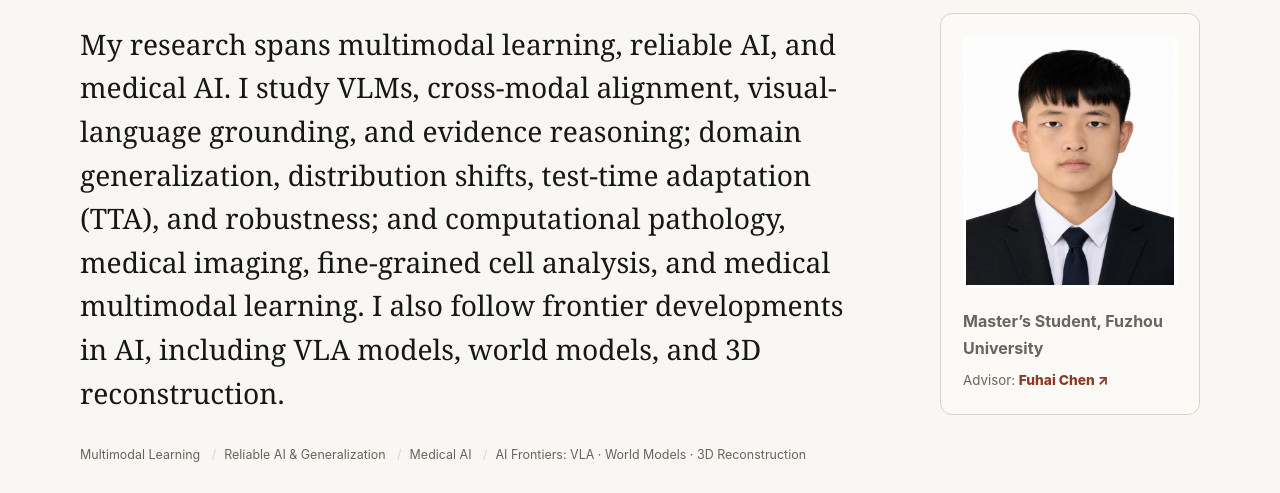
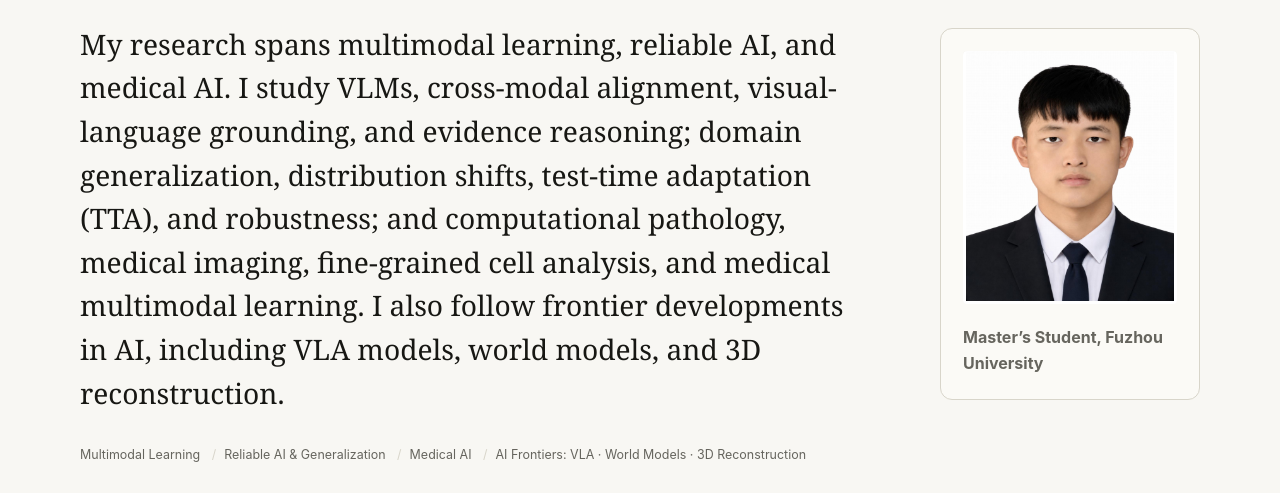
Before and after one commit to zms618/zms618.github.io, an Astro site: page / in a window 1280 px wide. Shown: the part 262-755 px from the top of the page. Built offline with nearby package versions, Linux system fonts and the light colour scheme; Astro itself is replaced by a stand-in of ours.

Commit message:
Remove advisor mentions from profile introduction

```diff
--- a/src/components/HomePage.astro
+++ b/src/components/HomePage.astro
@@ -34,7 +34,7 @@ const collaborative = orderPublications(publicationGroups.collaborative);
     <aside class="hero-card">
       <div class:list={["portrait", { "has-image": site.avatar }]}>{site.avatar ? <img src={site.avatar} alt={site.name} /> : <span>{site.initials}</span>}</div>
       <p><strong>{site.role}, {site.affiliation}</strong></p>
-      <small>{t.advisor}: <a class="text-link" href={site.advisor.href}>{site.advisor.name} ↗</a></small>
+
     </aside>
   </section>
 
--- a/src/data/site.ts
+++ b/src/data/site.ts
@@ -142,7 +142,7 @@ export const site = {
     ],
   },
   about: {
-    bio: 'I am a master’s student in Computer Technology at Fuzhou University, advised by Fuhai Chen. My interests span multimodal learning, reliable AI, and medical AI, with prior work in computational pathology. I also follow frontier developments in AI, including VLA, world models, and 3D reconstruction.',
+    bio: 'I am a master’s student in Computer Technology at Fuzhou University. My interests span multimodal learning, reliable AI, and medical AI, with prior work in computational pathology. I also follow frontier developments in AI, including VLA, world models, and 3D reconstruction.',
     education: [
       { school: 'Fuzhou University', degree: 'Professional Master’s in Computer Technology', date: 'Sep 2024 – Jun 2027 (expected)', detail: 'School of Computer and Data Science · GPA: 3.4 / 4.0', studentLeadership: 'Class Representative, Class 4, Computer Technology Program' },
       { school: 'Yuzhang Normal University', degree: 'Undergraduate study in Data Science and Big Data Technology', date: 'Sep 2020 – Jun 2024', detail: 'Ranked 2nd in comprehensive evaluation in the major.' },
@@ -220,7 +220,7 @@ export function getSite(lang: Lang): SiteData {
       ],
     },
     about: {
-      bio: '我是贺铖，福州大学计算机与大数据学院计算机技术专业硕士研究生，导师为陈福海。我的研究兴趣涵盖多模态学习、可靠性与泛化、医学人工智能；已有工作主要以计算病理学为应用场景。我也关注 VLA、世界模型、3D 重建等人工智能前沿发展。',
+      bio: '我是贺铖，福州大学计算机与大数据学院计算机技术专业硕士研究生。我的研究兴趣涵盖多模态学习、可靠性与泛化、医学人工智能；已有工作主要以计算病理学为应用场景。我也关注 VLA、世界模型、3D 重建等人工智能前沿发展。',
       education: [
         { school: '福州大学', degree: '计算机技术 · 专业型硕士研究生', date: '2024.09 – 2027.06（预计）', detail: '计算机与大数据学院 · GPA：3.4 / 4.0', studentLeadership: '计算机技术4班班长' },
         { school: '豫章师范学院', degree: '数据科学与大数据技术 · 本科', date: '2020.09 – 2024.06', detail: '数学与计算机学院 · 综合测评专业第二' },
```
